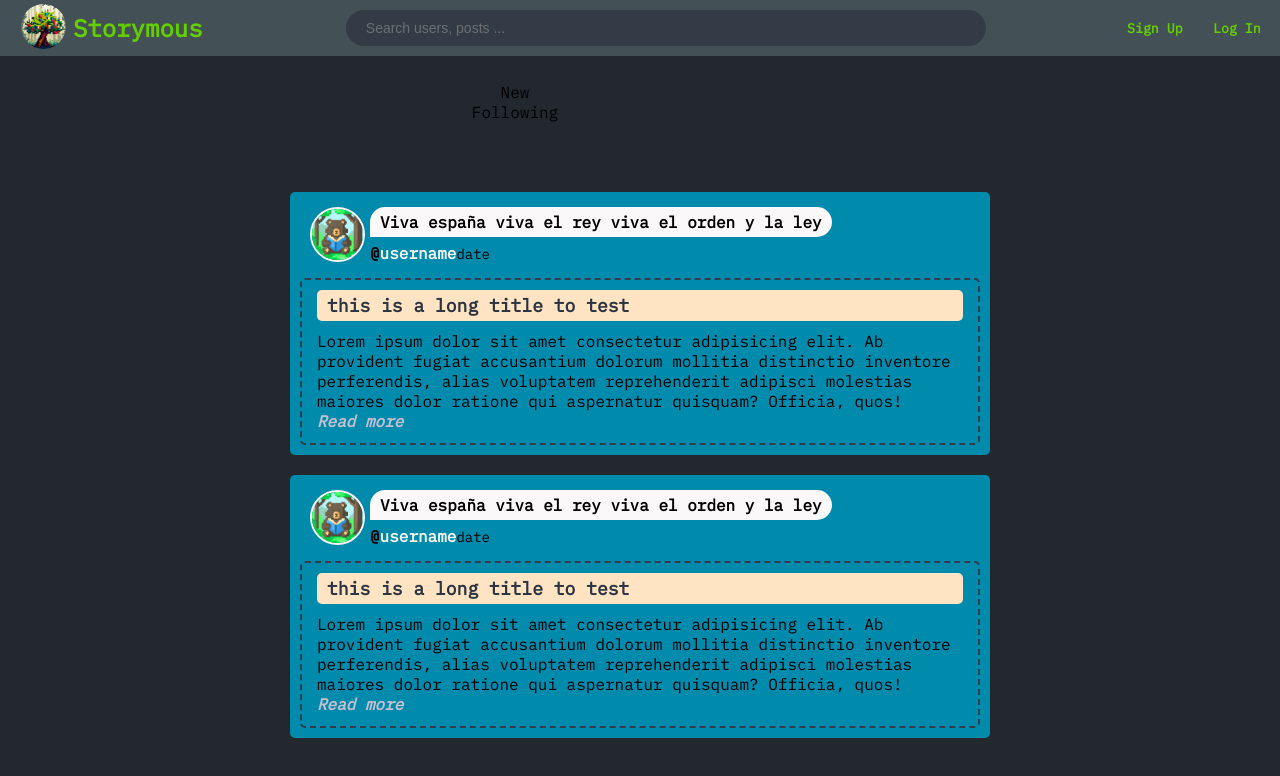
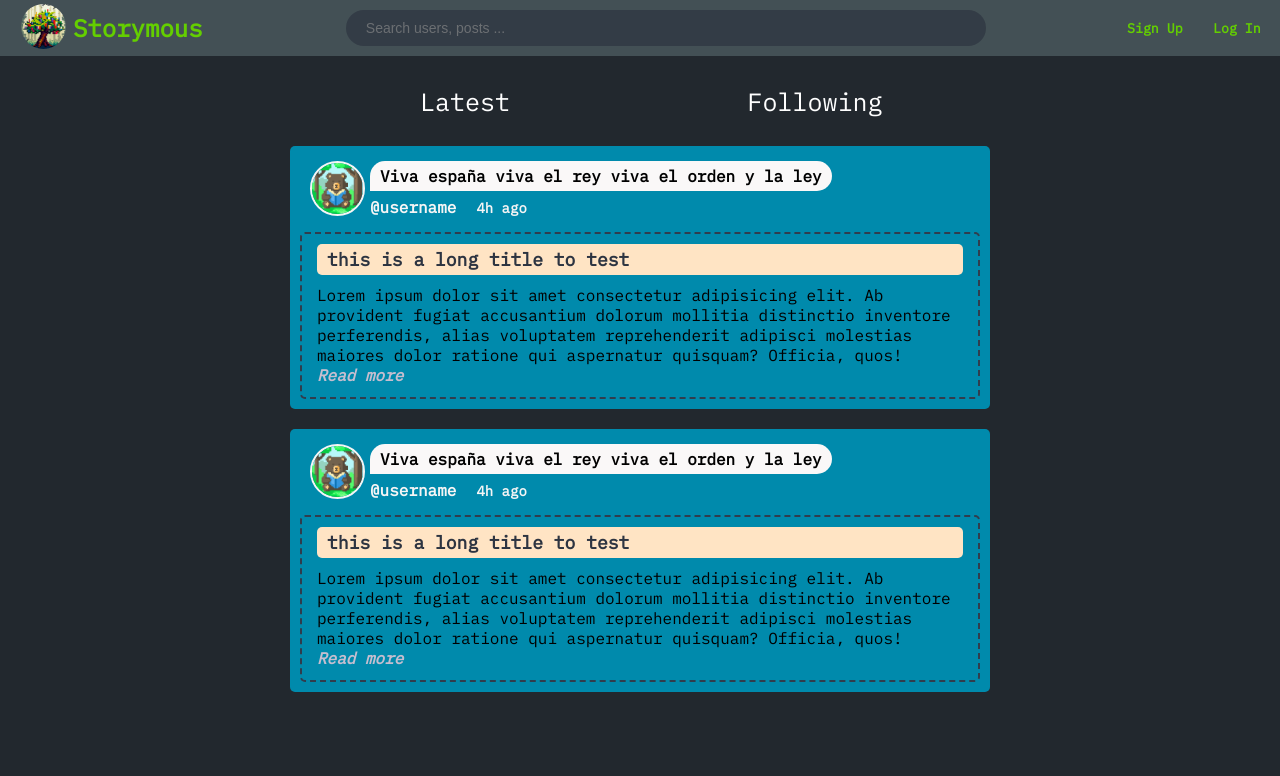
Before and after one commit to aleixfortm/storymous, a Vue app: page /home in a window 1280 px wide. Shown: the top 776 px of the page. Built offline with nearby package versions, Linux system fonts and the light colour scheme.

Commit message:
added button component and styles

```diff
--- a/src/App.vue
+++ b/src/App.vue
@@ -37,6 +37,7 @@ html {
 body {
   margin: 0;
   position: relative;
+
 }
 
 </style>
--- /dev/null
+++ b/src/components/SelectButton.vue
@@ -0,0 +1,46 @@
+<template>
+    <button :type="type" :class="mode">
+      <slot></slot>
+    </button>
+</template>
+
+
+<script>
+export default {
+  props: ["type", "mode"]
+}
+</script>
+
+
+<style>
+button {
+  width: 100%;
+  height: 100%;
+  font-family: inherit;
+  background-color: #5130ad00;
+  border: 0px solid #e5e3ff;
+  color: white;
+  cursor: pointer;
+  font-size: 25px;
+}
+
+button:hover {
+    background-color: #7b89a11e;
+    color: #407be9;
+}
+
+button:active {
+    border-bottom: 2px solid #407be9;
+}
+
+.flat {
+  background-color: transparent;
+  color: #3a0061;
+  border: none;
+}
+
+.flat:hover,
+.flat:active {
+  background-color: #edd2ff;
+}
+</style>
--- a/src/components/layout/PostContainer.vue
+++ b/src/components/layout/PostContainer.vue
@@ -11,9 +11,9 @@
                     <div class="story__user-comment-container"><div class="story__user-comment cur-def"> Viva españa viva el rey viva el orden y la ley </div></div>
                     <div class="story__username cur-pnt">
                         <a href="" style="color: inherit; text-decoration: none;">
-                            <span class="lower"><b>@</b></span><b class="story__user-name">username</b>
+                            <span class="lower" style="color: whitesmoke;"><b>@</b></span><b class="story__user-name">username</b>
                         </a>
-                            <span class="story__username-date lower cur-def">date</span>
+                            <span class="story__username-date lower cur-def">4h ago</span>
 
                     </div>
                 </div>
@@ -226,8 +226,10 @@ export default {
 }
 
 .story__username-date {
-    margin: 0 0 0 0px;
+    margin: 0 0 0 20px;
     font-size: 14px;
+    color: whitesmoke;
+    font-weight: bolder;
 }
 
 .story__user-name {
--- a/src/pages/HomePage.vue
+++ b/src/pages/HomePage.vue
@@ -1,11 +1,19 @@
 <template>
 
-        <div class="selector">
-            <ul>
-                <li>New</li>
-                <li>Following</li>
-            </ul>
+    <div class="block">
+        <div class="rectangle">
+            <select-button>
+                <div>Latest</div>
+            </select-button>
         </div>
+
+        <div class="rectangle">
+            <select-button>
+                <div>Following</div>
+            </select-button>
+        </div>
+    </div>
+
     <post-container
         v-for="post in posts"
         :key="post.id"
@@ -19,11 +27,13 @@
 <script>
 //import FeedContainer from "../components/layout/FeedContainer.vue";
 import PostContainer from "../components/layout/PostContainer.vue";
+import SelectButton from "../components/SelectButton.vue";
 
 export default {
     components: {
         //FeedContainer,
-        PostContainer
+        PostContainer,
+        SelectButton
     },
     data() {
         return {
@@ -45,17 +55,25 @@ export default {
     height: 100px;
 }
 
-ul {
-    padding: 10px 100px;
+.block {
+  margin: 20px 0 0 0;
+  width: 100%;
+  height: 50px;
+  display: flex;
 }
 
-li {
-    list-style: none;
+.rectangle {
   width: 50%;
+  height: 100%;
+  display: flex;
   justify-content: center;
   align-items: center;
-    text-align: center;
+
 }
 
+.rectangle p {
+  font-size: 24px;
+  color: white;
+}
 
 </style>
```
Lines whose indentation alone changed are shown as unchanged.
